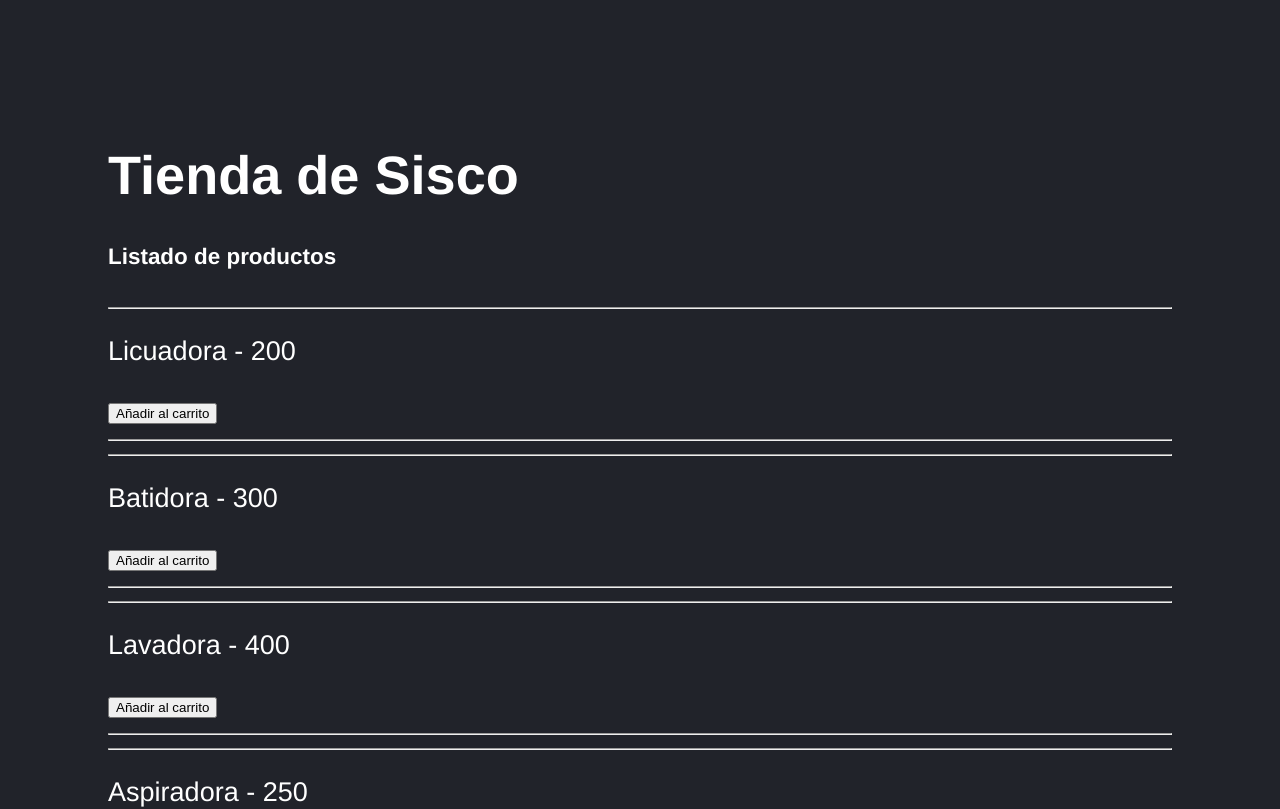
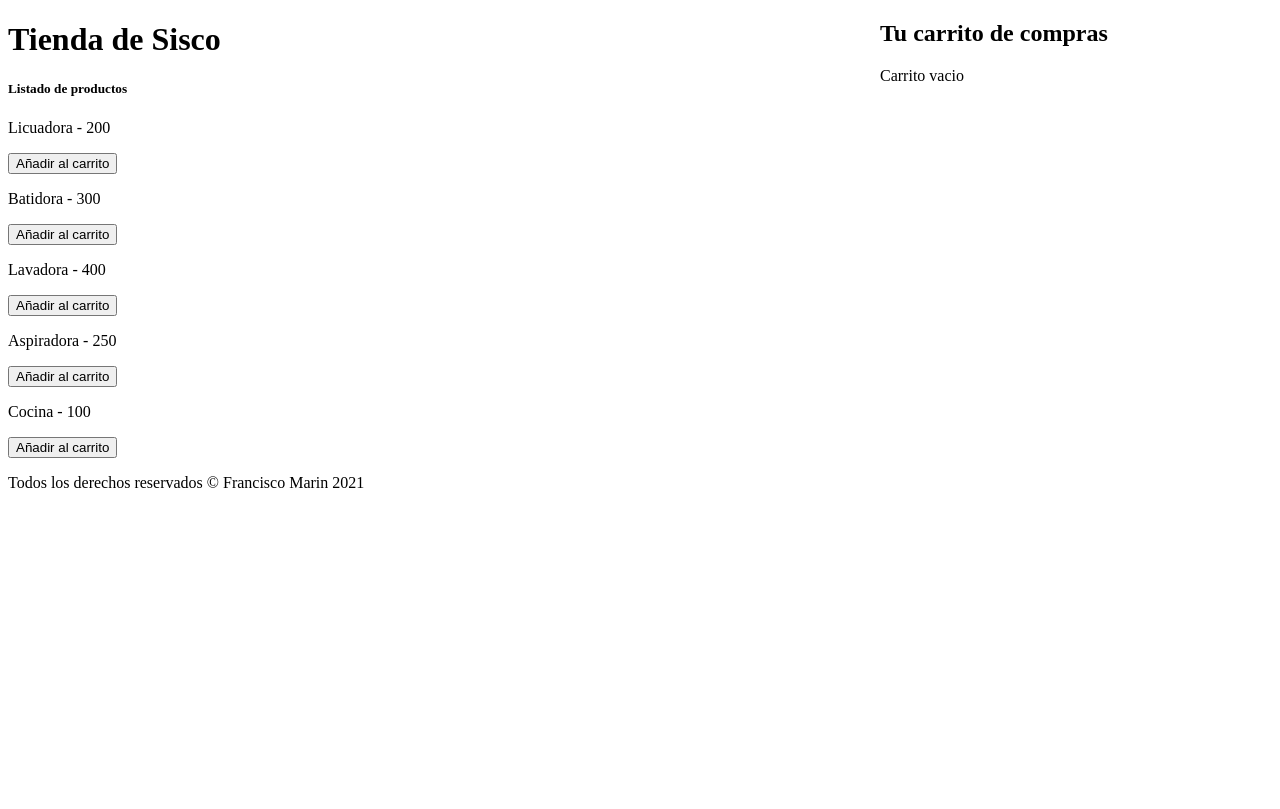
Before and after one commit to franmc01/react-first-steps, a React (Create React App) app: page / in a window 1280 px wide. Shown: the top 809 px of the page. Built offline with nearby package versions, Linux system fonts and the light colour scheme.

Commit message:
Creando un nuevo componente para simula un carrito

```diff
--- a/src/App.jsx
+++ b/src/App.jsx
@@ -2,6 +2,7 @@
 import Footer from './components/Footer';
 import Header from './components/Header';
 import Producto from './components/Producto'
+import Carrito from './components/Carrito'
 
 const App = () => {
 
@@ -38,6 +39,7 @@
                               />
                    })
                }
+               <Carrito carrito={carrito} />
 
                <Footer anioActual={anio} />
           </Fragment>
--- /dev/null
+++ b/src/components/Carrito.jsx
@@ -0,0 +1,22 @@
+import React from 'react'
+import Producto from './Producto';
+import './carrito.css';
+
+const Carrito = ({ carrito }) => {
+    return (
+        <div className="carrito">
+            <h2>Tu carrito de compras</h2>
+            {carrito.length === 0
+
+            ? <p>Carrito vacio</p>
+
+            :carrito.map(producto => (
+                <Producto key={producto.id} producto={producto} />
+            ))
+
+            }
+        </div>
+    );
+}
+
+export default Carrito;
--- a/src/components/Producto.jsx
+++ b/src/components/Producto.jsx
@@ -11,10 +11,8 @@
 
     return (
         <div className="producto">
-            <hr />
             <p>{producto.name} - {producto.price}</p>
             <button type="button" onClick={() => addCheckout(producto.id)} >Añadir al carrito</button>
-            <hr />
         </div>
     );
 }
--- /dev/null
+++ b/src/components/carrito.css
@@ -0,0 +1,9 @@
+.carrito {
+   background-color: white;
+   color: black;
+   position: fixed;
+   top: 0;
+   right: 0;
+   width: 400px;
+   height: 100%;
+}
--- a/src/index.js
+++ b/src/index.js
@@ -1,6 +1,6 @@
 import ReactDOM from 'react-dom';
 import App from './App.jsx';
-import './index.css';
+// import './index.css';
 
 
 const divRoot = document.querySelector('#root');
```
